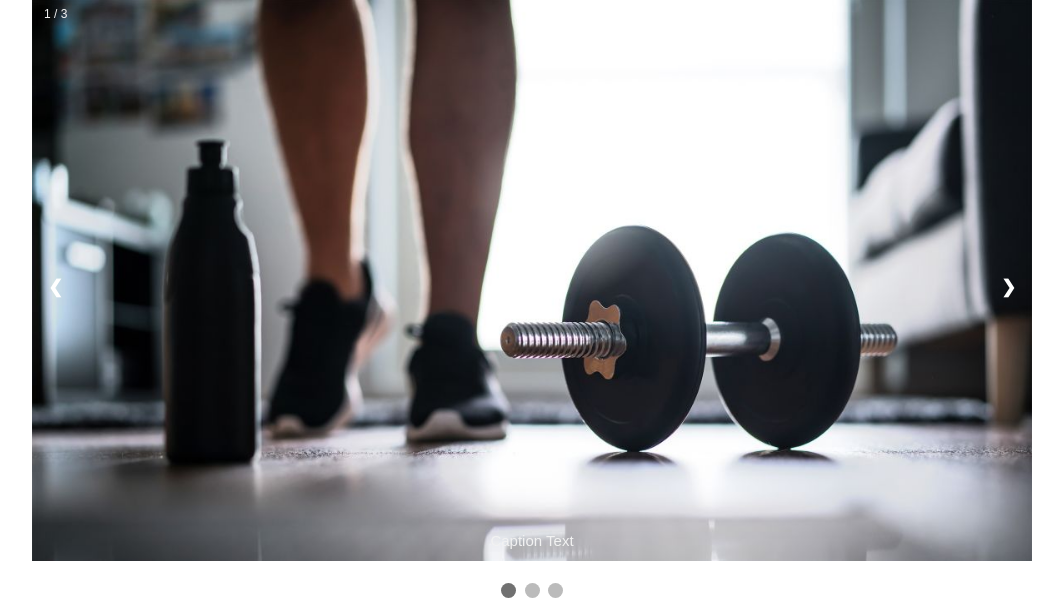
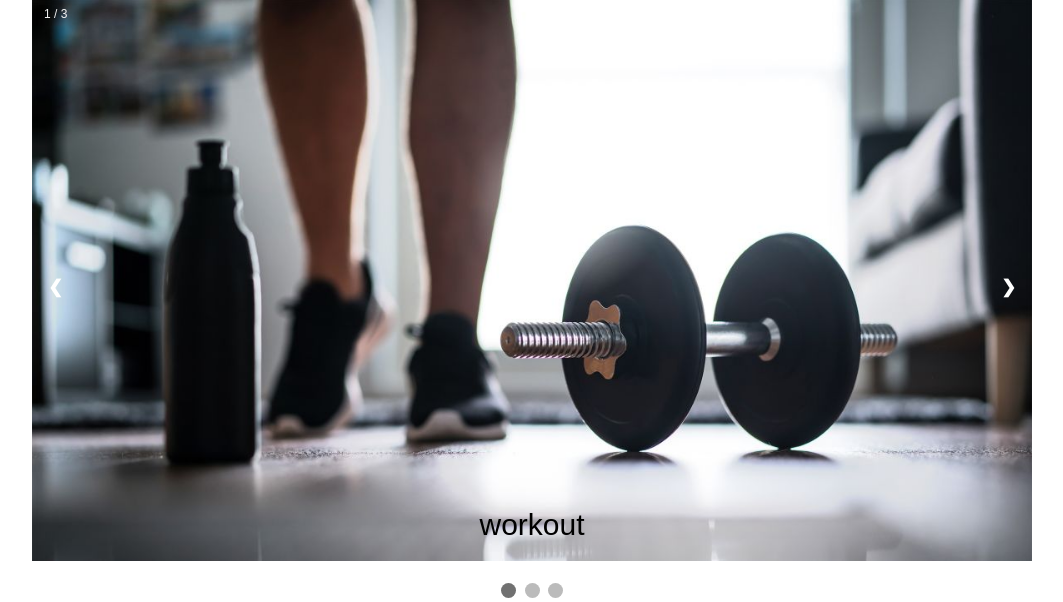
Before and after one commit to AristeaLachana/PSPI2022, a PHP site: page /categories.html in a window 1280 px wide. Shown: the part 255-857 px from the top of the page, without its empty margins (108-1171 px from the left). Run offline with PHP 8.4, Linux system fonts and the light colour scheme.

Commit message:
change picture

```diff
--- a/categories.html
+++ b/categories.html
@@ -46,12 +46,12 @@ body {
   <div class="mySlides fade">
     <div class="numbertext">1 / 3</div>
     <img src="workout.webp" style="width:100%">
-    <div class="text">Caption Text</div>
+    <div class="text">workout</div>
   </div>
 
   <div class="mySlides fade">
     <div class="numbertext">2 / 3</div>
-    <img src="diet.jpg" style="width:100%">
+    <img src="nutrition.jpg" style="width:100%">
     <div class="text">Caption Two</div>
   </div>
 
--- a/pspi.css
+++ b/pspi.css
@@ -723,9 +723,9 @@ form.search::after {
 
 /* Caption text */
 .text {
-  color: #f2f2f2;
-  font-size: 15px;
-  padding: 8px 12px;
+  color: black;
+  font-size: 30px;
+  padding: 15px 25px;
   position: absolute;
   bottom: 8px;
   width: 100%;
```
Also changed, not shown: diet.jpg (deleted), nutrition.jpg (added).
